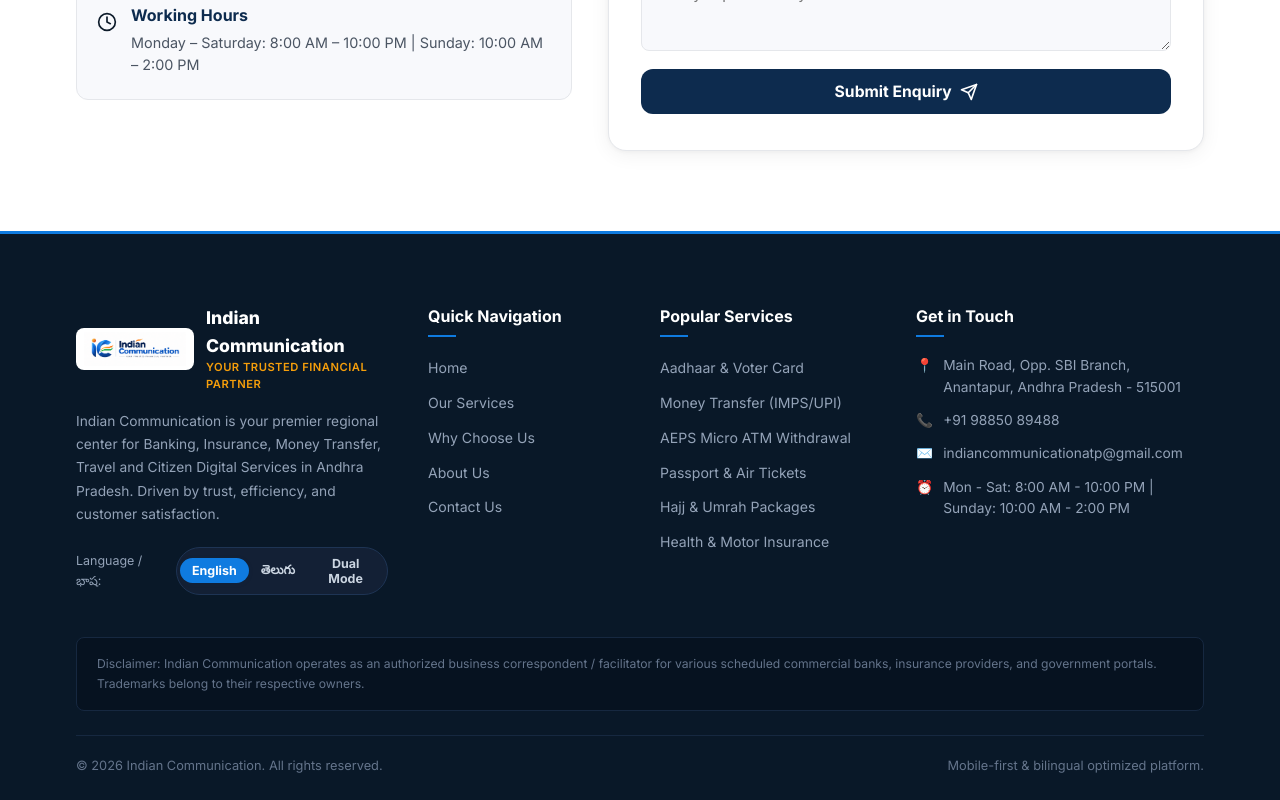
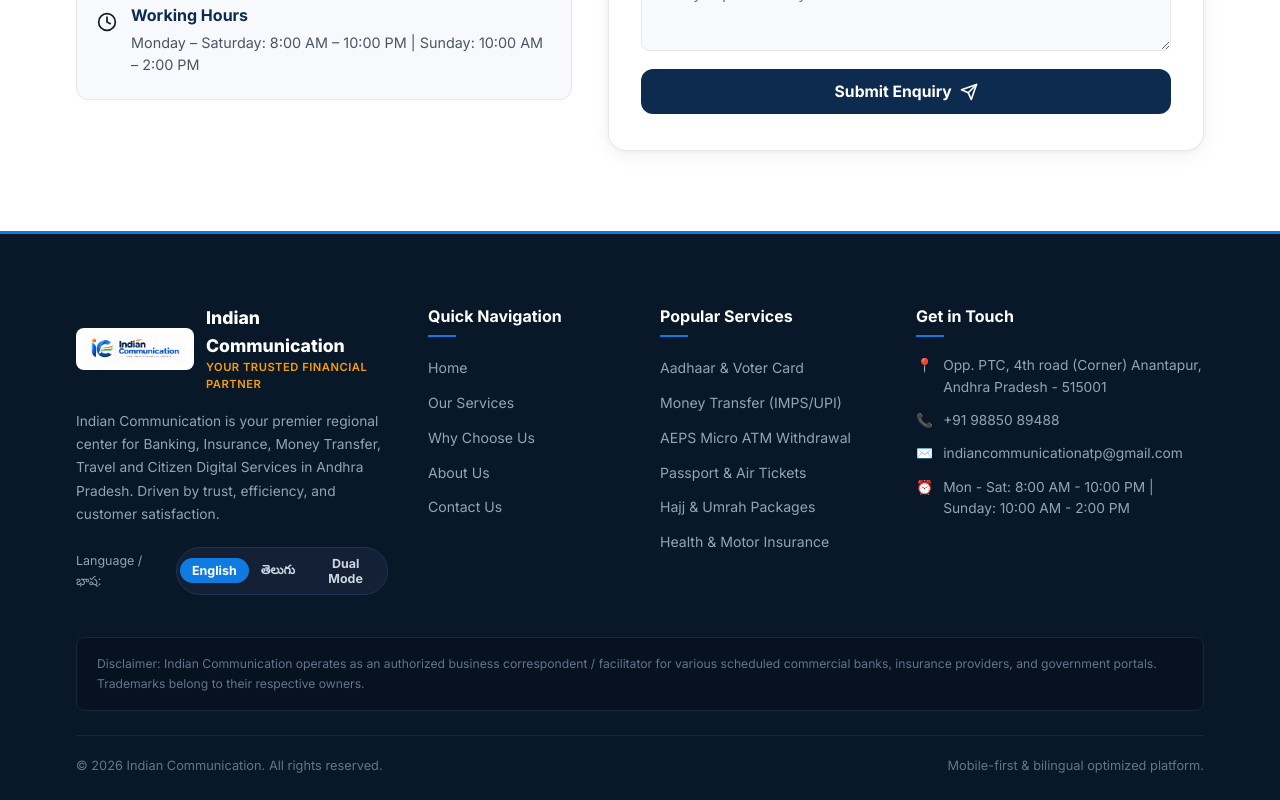
Before and after one commit to muhammed-ikram/Indian-Communication, a React (Vite) app in the folder frontend/: page / in a window 1280 px wide. Shown: the part 9221-10021 px from the top of the page. Built offline with nearby package versions, Linux system fonts and the light colour scheme; no server answers.

Commit message:
modified footer

```diff
--- a/frontend/src/components/Footer.jsx
+++ b/frontend/src/components/Footer.jsx
@@ -84,7 +84,7 @@
             <h4 className="footer-heading">{t.contact.badge}</h4>
             <div className="footer-contact-item">
               <span className="footer-c-icon">📍</span>
-              <span>Main Road, Opp. SBI Branch, Anantapur, Andhra Pradesh - 515001</span>
+              <span>Opp. PTC, 4th road (Corner) Anantapur, Andhra Pradesh - 515001</span>
             </div>
             <div className="footer-contact-item">
               <span className="footer-c-icon">📞</span>
```
Also changed, not shown: 1 other file (tests, documents, lock files or other folders).
